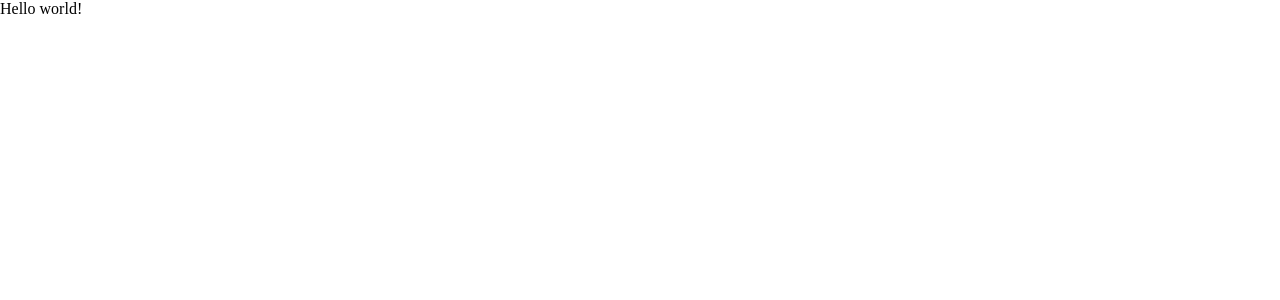
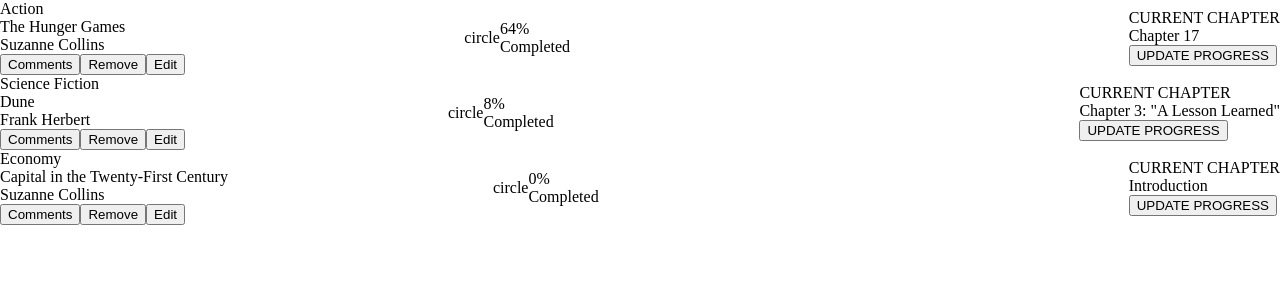
Before and after one commit to JauJau088/bookstore-react, a React (Create React App) app: page / in a window 1280 px wide. Shown: the top 300 px of the page. Built offline with nearby package versions, Linux system fonts and the light colour scheme.

Commit message:
Add Book component

```diff
--- a/package.json
+++ b/package.json
@@ -6,6 +6,7 @@
     "@testing-library/jest-dom": "^5.16.4",
     "@testing-library/react": "^13.3.0",
     "@testing-library/user-event": "^13.5.0",
+    "prop-types": "^15.8.1",
     "react": "^18.1.0",
     "react-dom": "^18.1.0",
     "react-scripts": "5.0.1",
--- a/src/App.js
+++ b/src/App.js
@@ -1,7 +1,17 @@
+import booksData from './data/booksData';
+import Book from './components/Book';
+
 const App = () => (
-  <div className="App">
-    Hello world!
-  </div>
+  booksData.map((e) => (
+    <Book
+      key={e.id}
+      title={e.title}
+      author={e.author}
+      genre={e.genre}
+      currentChapter={e.currentChapter}
+      progress={e.progress}
+    />
+  ))
 );
 
 export default App;
--- /dev/null
+++ b/src/components/Book.css
@@ -0,0 +1 @@
+/* CSS */
--- /dev/null
+++ b/src/components/Book.js
@@ -0,0 +1,50 @@
+import React from 'react';
+import PropTypes from 'prop-types';
+import './Book.css';
+
+const Book = ({
+  title, author, genre, currentChapter, progress,
+}) => (
+  <div className="BookContainer Flex-Row Align-Center Just-SpaceBetween">
+    <div className="GroupBookInfo">
+      <div className="BookDetails">
+        <div>{genre}</div>
+        <div>{title}</div>
+        <div>{author}</div>
+      </div>
+      <div className="CommentRemoveEdit Flex-Row">
+        <button type="button">Comments</button>
+        <button type="button">Remove</button>
+        <button type="button">Edit</button>
+      </div>
+    </div>
+    <div className="GroupProgress Flex-Row Align-Center">
+      <div className="ProgressBar">circle</div>
+      <div className="ProgressPercentage">
+        <div>
+          {progress}
+          %
+        </div>
+        <div>Completed</div>
+      </div>
+    </div>
+    <div className="Separator" />
+    <div className="GroupChapter">
+      <div className="ChapterInfo">
+        <div>CURRENT CHAPTER</div>
+        <div>{currentChapter}</div>
+      </div>
+      <button className="UpdateProgressBtn" type="button">UPDATE PROGRESS</button>
+    </div>
+  </div>
+);
+
+Book.propTypes = {
+  title: PropTypes.string.isRequired,
+  author: PropTypes.string.isRequired,
+  genre: PropTypes.string.isRequired,
+  currentChapter: PropTypes.string.isRequired,
+  progress: PropTypes.number.isRequired,
+};
+
+export default Book;
--- /dev/null
+++ b/src/data/booksData.js
@@ -0,0 +1,28 @@
+const booksData = [
+  {
+    id: 1,
+    title: 'The Hunger Games',
+    author: 'Suzanne Collins',
+    genre: 'Action',
+    currentChapter: 'Chapter 17',
+    progress: 64,
+  },
+  {
+    id: 2,
+    title: 'Dune',
+    author: 'Frank Herbert',
+    genre: 'Science Fiction',
+    currentChapter: 'Chapter 3: "A Lesson Learned"',
+    progress: 8,
+  },
+  {
+    id: 3,
+    title: 'Capital in the Twenty-First Century',
+    author: 'Suzanne Collins',
+    genre: 'Economy',
+    currentChapter: 'Introduction',
+    progress: 0,
+  },
+];
+
+export default booksData;
--- a/src/index.css
+++ b/src/index.css
@@ -7,3 +7,24 @@
 body {
   margin: 0;
 }
+
+.Flex-Row {
+  display: flex;
+}
+
+.Flex-Col {
+  display: flex;
+  flex-direction: column;
+}
+
+.Just-Center {
+  justify-content: center;
+}
+
+.Just-SpaceBetween {
+  justify-content: space-between;
+}
+
+.Align-Center {
+  align-items: center;
+}
--- a/src/index.js
+++ b/src/index.js
@@ -8,7 +8,7 @@
 root.render(
   <React.StrictMode>
     <App />
-  </React.StrictMode>
+  </React.StrictMode>,
 );
 
 // If you want to start measuring performance in your app, pass a function
```
Also changed, not shown: src/components/AddBook.js (added), src/components/Navbar.js (added), 1 other file (tests, documents, lock files or other folders).
